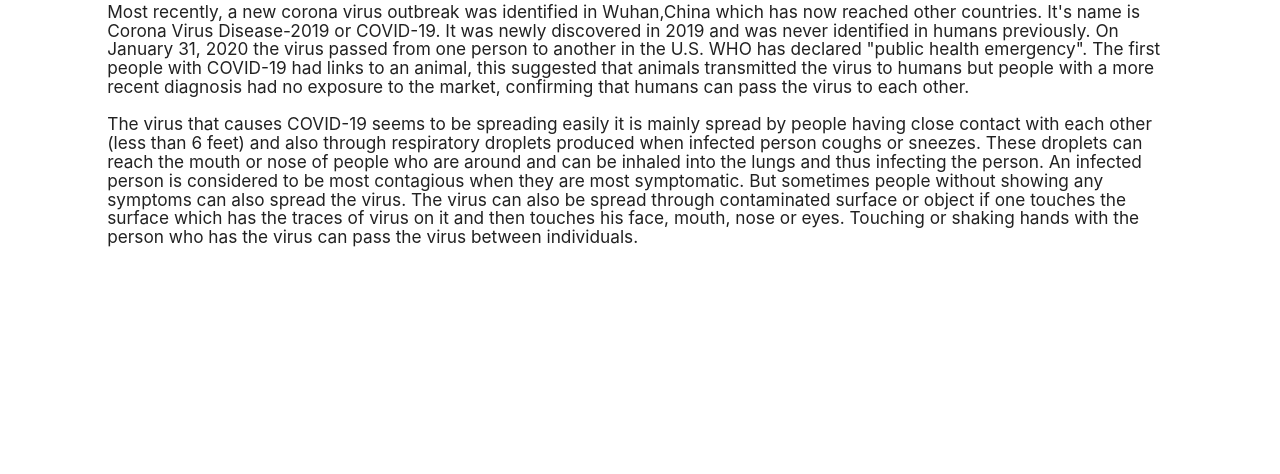
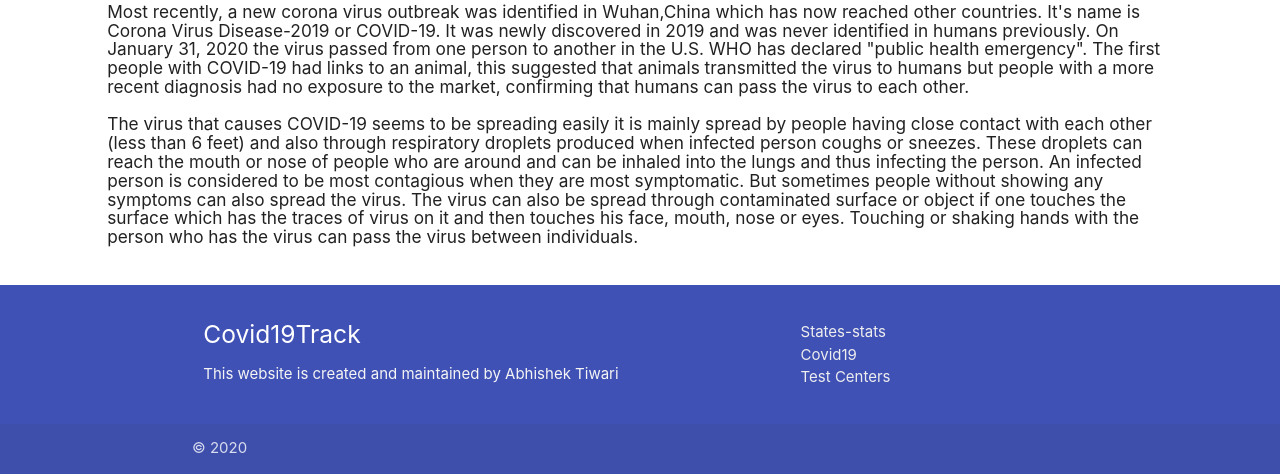
Before and after one commit to iamabhishektiwari/mywebsite, a Django app: page /covid19 in a window 1280 px wide. Shown: the part 1194-1668 px from the top of the page. Before the commit the page ends 1441 px from the top, so only its background shows below. Run offline with Django 3.2, Linux system fonts and the light colour scheme; some libraries are stand-ins or nearby versions.

Commit message:
footer and db remove

```diff
--- a/indiaRecords/templates/base.html
+++ b/indiaRecords/templates/base.html
@@ -132,6 +132,8 @@
     <li><a id="updateInvoke2" class="waves-effect btn white indigo-text">Refresh!</a></li>
   </ul>
 
+
+
   <div class="fixed-action-btn modal-trigger" href="#modal1">
   <a class="btn-floating btn-large red">
     <i class="large material-icons">search</i>
@@ -162,6 +164,22 @@
     </div>
 
   </div>
+
+
+
+
+
+
+
+
+
+
+
+
+
+
+
+
 <script type="text/javascript">
 
 
@@ -270,4 +288,37 @@
   </script>
   <!-- Counter -->
 </body>
+
+
+
+
+
+        <footer class="page-footer indigo">
+          <div class="container">
+            <div class="row">
+              <div class="col l6 s12">
+                <h5 class="white-text">Covid19Track</h5>
+                <p class="grey-text text-lighten-4">This website is created and maintained by Abhishek Tiwari <br>
+                   </p>
+              </div>
+              <div class="col l4 offset-l2 s12">
+                <h5 class="white-text"></h5>
+                <ul>
+                  <li><a class="grey-text text-lighten-3" href="{% url 'states_table' %}">States-stats</a></li>
+                  <li><a class="grey-text text-lighten-3" href="{% url 'covid19' %}">Covid19</a></li>
+                  <li><a class="grey-text text-lighten-3" href="{% url 'helpline' %}">Test Centers</a></li>
+                </ul>
+              </div>
+            </div>
+          </div>
+          <div class="footer-copyright">
+            <div class="container">
+            © 2020
+            <a class="grey-text text-lighten-4 right" href="#!"></a>
+            </div>
+          </div>
+        </footer>
+
+
+
 </html>
--- a/indiaRecords/updatedata.py
+++ b/indiaRecords/updatedata.py
@@ -616,3 +616,4 @@ def dataupdate():
     edit3()
 
 #dataupdate()
+# write()
```
Also changed, not shown: db.sqlite3, 1 other file.
